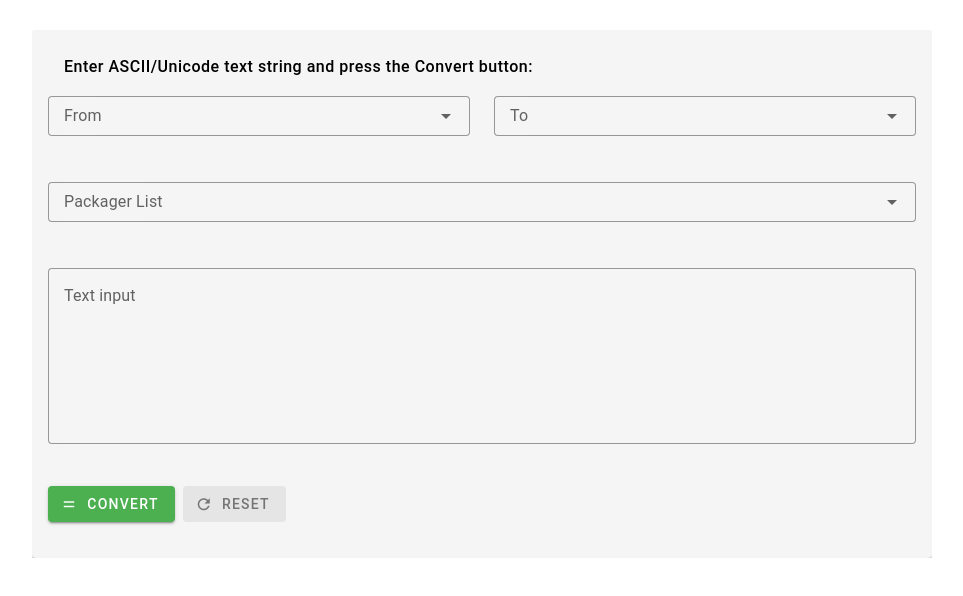
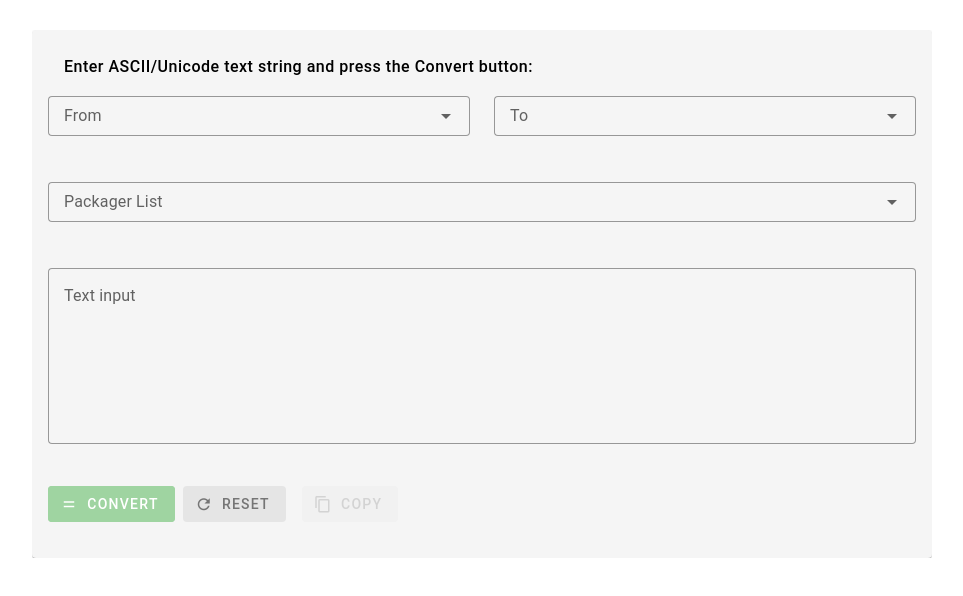
Before and after one commit to New-Life-Initiative/ISOParserPortal, a Vue app: page / in a window 1280 px wide. Shown: the part 106-702 px from the top of the page, without its empty margins (158-1121 px from the left). Built offline with nearby package versions, Linux system fonts and the light colour scheme; no server answers.

Commit message:
feat: submit rule and copy text input

```diff
--- a/src/components/HelloWorld.vue
+++ b/src/components/HelloWorld.vue
@@ -58,6 +58,45 @@ const on = {
         (toInput.value = ""),
         (packagerInput.value = ""),
         (formatInput.value = "");
+    },
+  },
+};
+
+const module = {
+  rule: {
+    submit() {
+      let commonRule =
+        !!inputText.value &&
+        !!fromInput.value &&
+        !!toInput.value &&
+        !!packagerInput.value;
+
+      let formatRule =
+        fromInput.value === "FixedLength" &&
+        toInput.value === "JSON" &&
+        !formatInput.value;
+
+      if (formatRule) {
+        return formatRule;
+      }
+
+      return !commonRule;
+    },
+  },
+  copy: {
+    copyToClipboard(text) {
+      console.log(text);
+      try {
+        const textarea = document.createElement("textarea");
+        textarea.value = text;
+        document.body.appendChild(textarea);
+        textarea.select();
+        document.execCommand("copy");
+        document.body.removeChild(textarea);
+        alert("Text copied to clipboard!");
+      } catch (err) {
+        console.error("Failed to copy text: ", err);
+      }
     },
   },
 };
@@ -134,6 +173,7 @@ const on = {
               color="success"
               prepend-icon="mdi-equal"
               @click="on.submit.click"
+              :disabled="module.rule.submit()"
             >
               Convert
             </v-btn>
@@ -145,6 +185,16 @@ const on = {
               @click="on.reset.click"
             >
               Reset
+            </v-btn>
+            <v-btn
+              class="mx-2"
+              color="grey-darken-1"
+              variant="tonal"
+              prepend-icon="mdi-content-copy"
+              @click="module.copy.copyToClipboard(inputText)"
+              :disabled="!inputText"
+            >
+              Copy
             </v-btn>
           </v-col>
         </v-row>
```
